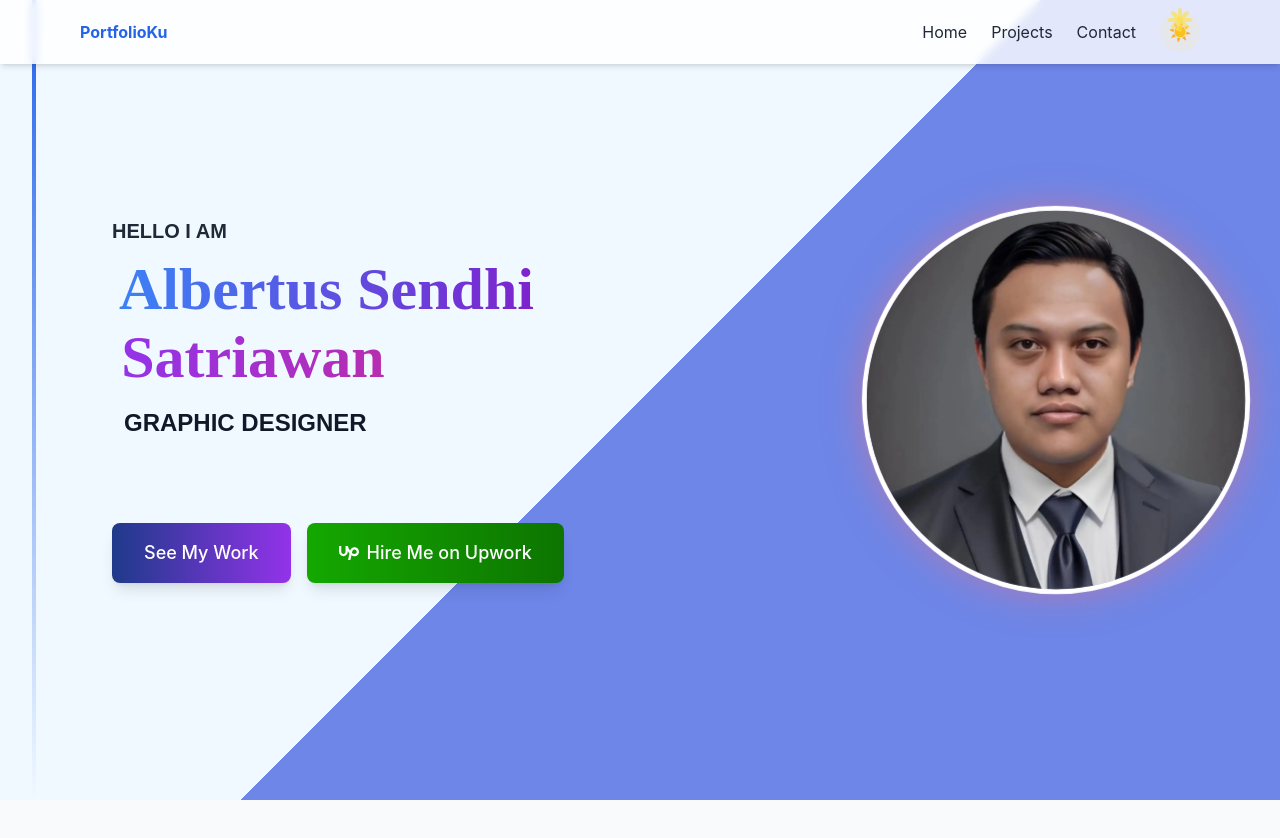
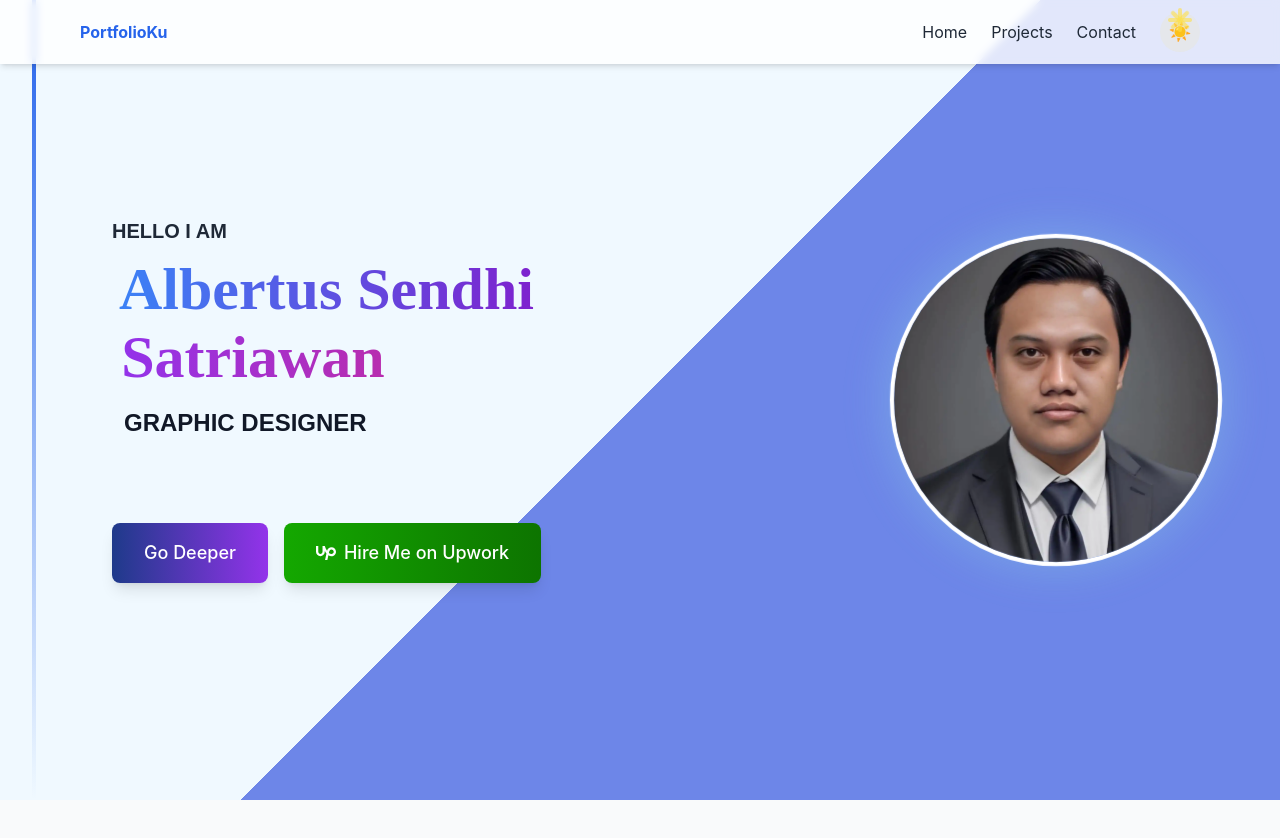
Before and after one commit to sendhi91/justacontent, a React (Create React App) app: page / in a window 1280 px wide. Shown: the top 838 px of the page. Built offline with nearby package versions, Linux system fonts and the light colour scheme.

Commit message:
Add files via upload

```diff
--- a/src/components/Hero.jsx
+++ b/src/components/Hero.jsx
@@ -3,7 +3,6 @@ import { useDarkMode } from '../context/DarkModeContext';
 import { useNavigate } from 'react-router-dom';
 import { useState, useCallback } from 'react';
 import { SiUpwork } from 'react-icons/si';
-
 import profileImage from '../assets/profile.webp';
 
 const Hero = () => {
@@ -29,7 +28,7 @@ const Hero = () => {
   }, [navigate]);
 
   const handleUpworkClick = useCallback(() => {
-    window.open('https://www.upwork.com/freelancers/albertussendhis', '_blank');
+    window.open('https://www.upwork.com/freelancers/~YOUR_UPWORK_ID', '_blank');
   }, []);
 
   // Text animation variants
@@ -90,13 +89,9 @@ const Hero = () => {
             initial={{ clipPath: 'circle(0% at 50% 50%)' }}
             animate={{
               clipPath: 'circle(150% at 50% 50%)',
-              backgroundSize: darkMode ? '200% 200%' : '100% 100%',
               transition: {
                 duration: 0.8,
-                ease: [0.83, 0, 0.17, 1],
-                ...(darkMode && {
-                  backgroundPosition: ['0% 0%', '100% 100%']
-                })
+                ease: [0.83, 0, 0.17, 1]
               }
             }}
             exit={{ opacity: 0 }}
@@ -200,10 +195,6 @@ const Hero = () => {
                   scale: 1,
                   transition: { duration: 0.3 }
                 }}
-                style={{
-                  width: 'calc(100%)',
-                  height: 'calc(100%)'
-                }}
               />
             </motion.h2>
           </motion.div>
@@ -217,15 +208,15 @@ const Hero = () => {
           >
             <motion.button
               whileHover={{
-    scale:1.05,
+                scale: 1.05,
                 boxShadow: darkMode
-      ? '0 10px 25px -5px rgba(234,88,12,0.4)'
-      : '0 10px 25px -5px rgba(79,70,229,0.4)',
-    transition: { duration:0.3 }
+                  ? '0 10px 25px -5px rgba(234, 88, 12, 0.4)'
+                  : '0 10px 25px -5px rgba(79, 70, 229, 0.4)',
+                transition: { duration: 0.3 }
               }}
               whileTap={{
-    scale:0.95,
-    transition: { duration:0.2 }
+                scale: 0.95,
+                transition: { duration: 0.2 }
               }}
               onClick={handleGoDeeper}
               className={`px-8 py-4 text-white rounded-lg font-medium text-lg shadow-lg relative overflow-hidden ${
@@ -234,7 +225,7 @@ const Hero = () => {
                   : 'bg-gradient-to-r from-blue-900 to-purple-600'
               }`}
             >
-  <span className="relative z-10">See My Work</span>
+              <span className="relative z-10">Go Deeper</span>
               <motion.span
                 className={`absolute inset-0 ${
                   darkMode
@@ -242,9 +233,9 @@ const Hero = () => {
                     : 'bg-gradient-to-r from-blue-600 to-purple-700'
                 } opacity-0`}
                 whileHover={{
-      opacity:1,
+                  opacity: 1,
                   transition: {
-        duration:0.4,
+                    duration: 0.4,
                     ease: "easeOut"
                   }
                 }}
@@ -254,9 +245,7 @@ const Hero = () => {
             <motion.button
               whileHover={{
                 scale: 1.05,
-    boxShadow: darkMode
-      ? '0 10px 25px -5px rgba(37,207,108,0.4)'
-      : '0 10px 25px -5px rgba(5,150,105,0.4)',
+                boxShadow: '0 10px 25px -5px rgba(37, 207, 108, 0.4)',
                 transition: { duration: 0.3 }
               }}
               whileTap={{
@@ -271,18 +260,7 @@ const Hero = () => {
               }`}
             >
               <SiUpwork className="text-xl" />
-  <motion.span
-    className="relative z-10"
-    whileHover={{
-      x: 10, // atau nilai lain yang Anda inginkan
-      transition: {
-        duration: 0.2,
-        ease: "easeOut"
-      }
-    }}
-  >
-    Hire Me on Upwork
-  </motion.span>
+              <span className="relative z-10">Hire Me on Upwork</span>
               <motion.span
                 className={`absolute inset-0 ${
                   darkMode
@@ -309,25 +287,24 @@ const Hero = () => {
               alt="Albertus Sendhi"
               className="relative z-10 w-64 h-64 md:w-80 md:h-80 rounded-full object-cover border-4 border-white"
               animate={{
-        scale: [1, 1, 1, 1.5, 1], // Stronger pulse for heartbeat
-        transition: {duration: 2.0,
+                scale: [1, 1.02, 1, 1.05, 1],
+                transition: {
+                  duration: 3.0,
                   repeat: Infinity,
-          repeatType: "reverse",
-          times: [0, 0.1, 0.2, 0.3, 1], // Uneven timing
-          ease: "easeIn"
+                  ease: [0.42, 0, 0.58, 1],
+                  times: [0, 0.4, 0.6, 0.8, 1]
                 }
               }}
             />
             <motion.div
               className="absolute inset-0 rounded-full blur-xl z-0 bg-teal-200/50 dark:bg-purple-200/50"
               animate={{
-        scale: [1, 1.1, 1, 1.1, 1],
-        backgroundColor: darkMode
-          ? ["#ffffff", "#ff0000", "#ffffff", "#ff0000", "#ffffff"]
-          : ["#ffffff", "#ff6b6b", "#ffffff", "#ff6b6b", "#ffffff"],
+                scale: [1, 1.03, 1, 1.05, 1],
+                opacity: [0.5, 0.7, 0.5, 0.7, 0.5],
                 transition: {
-          duration: 1.5,
-          repeat: Infinity
+                  duration: 3.0,
+                  repeat: Infinity,
+                  ease: [0.42, 0, 0.58, 1]
                 }
               }}
             />
```
Lines whose indentation alone changed are shown as unchanged.
